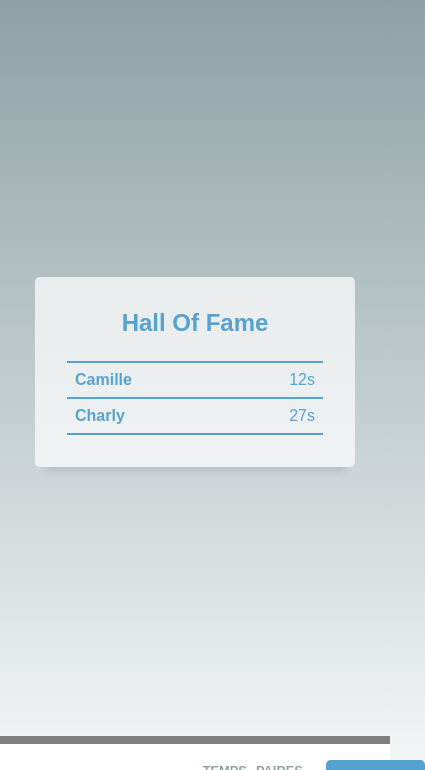
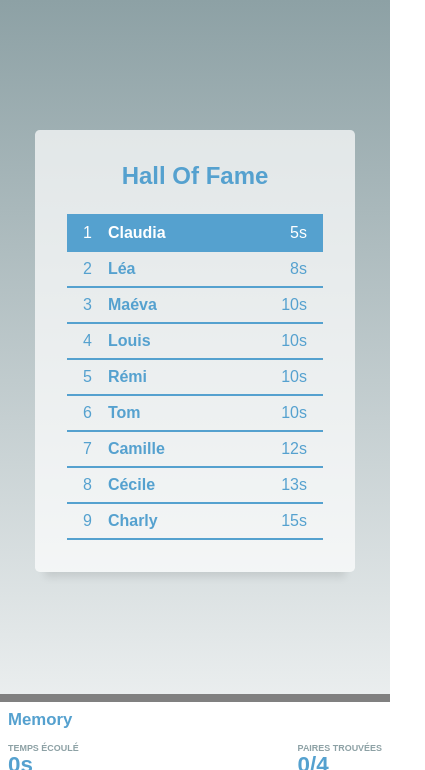
Before and after one commit to Tom-Roche-kinoah/matching-game, a website: page front/index.html in a window 390 px wide. Shown: the top 770 px of the page, 425 px wide, since content can reach past the window. Drawn offline with Linux system fonts and the light colour scheme.

Commit message:
feat: refacto, coments, responsive

```diff
--- a/front/css/memory.css
+++ b/front/css/memory.css
@@ -83,14 +83,17 @@ main {
 
 /* CARDS */
 .cards {
+    font-size: 1em;
     display: flex;
     flex-wrap: wrap; /* on autorise les items flex à revenir à la ligne si nécéssaire */
     width: calc(var(--card-size) * 9);
     /* on souhaite 9 items par ligne pour 18 paires, donc on définit la largeur à 9x largeur d'un item */
     justify-content: center;
 }
+
 .card-outer {
     width: var(--card-size);
+    height: var(--card-size);
     padding: .5em;
     aspect-ratio: 1/1;
     /* 1/1 est un ratio carré, on pourrait utiliser 4/3 par ex. */
@@ -98,6 +101,8 @@ main {
     perspective: 10em;
     /* L'element card enfant, va pivoter sur l'axe Y, pour donner un effet 3D, on définit une perspective sur le parent */
 }
+
+
 .card-outer .card {
     border-radius: var(--card-radius);
     width: 100%;
@@ -140,7 +145,17 @@ main {
     background-size: 100%;
     background-position: 0 -100%;
 }
-
+@media (max-width:400px) {
+    .cards {
+        font-size: .5em;
+    }
+    .card-outer {
+        padding: .25em;
+    }
+    .card-outer:not(.discovered) .card:hover {
+        outline: none;
+    }
+}
 /* la face de la carte est déterminée par un attribut personnalisé data-card */
 /* on fait simplement glisser le sprite pour en afficher la bonne partie */
 .card-outer[data-id="1"] .face.front { background-position: 0 -100%; }
@@ -175,21 +190,30 @@ main {
 .hall-of-fame {
     flex-basis: 20em;
 }
-.hall-of-fame ul {
+.hall-of-fame ol {
     border-bottom: solid 2px var(--main-color);
     width: 100%;
+    list-style-type: none;
 }
-.hall-of-fame ul li {
+.hall-of-fame ol li .player{
     display: flex;
-    justify-content: space-between;
-    padding: .5em;
+    gap: 1em;
+    padding: .5em 1em;
     border-top: solid 2px var(--main-color);
+}
+.hall-of-fame ol li:first-child {
+    color: white;
+    background-color: #55A1CF;
+}
+.player-rank {
+
 }
 .player-name {
     font-weight: bold;
+    text-align: start;
 }
 .player-score {
-
+    margin-left: auto;
 }
 
 /* VICTORY */
@@ -234,6 +258,7 @@ main {
     padding: 1rem 5rem;
     position: relative;
     display: flex;
+    gap: 1em;
     justify-content: space-between;
     align-items: center;
 }
@@ -289,3 +314,24 @@ main {
     color: var(--main-color);
     font-size: 2em;
 }
+
+@media (max-width:400px) {
+    .ui {
+        font-size: .7em;
+        padding: .5rem;
+        flex-wrap: wrap;
+    }
+    .ui .btn {
+        margin-top: .5em;
+        width: 100%;
+        font-size: 1.3em;
+    }
+    .timer,
+    .score {
+        width: fit-content;
+    }
+    .game-title {
+        font-size: 1.5em;
+        width: 100%;
+    }
+}
--- a/front/index.html
+++ b/front/index.html
@@ -15,9 +15,9 @@
 
             <section class="hall-of-fame">
                 <h2 class="section-title">Hall Of Fame</h2>
-                <ul class="player-list">
+                <ol class="player-list">
                     <!-- contenu dynamique -->
-                </ul>
+                </ol>
             </section>
 
             <section class="cards">
--- a/front/js/memory.js
+++ b/front/js/memory.js
@@ -4,21 +4,33 @@ const memory = {
   // ------------
   // Propriétés
   // ------------
-
   // Propriétés générales
-  gameState: 1,            // le jeu possède 4 états (hall-of-fame 1/game 2/time-out 3/victory 4)
-  currentPair: [],         // tableau qui contient les 2 cartes en cours d'affichage
+  gameState: 1, // le jeu possède 4 états (hall-of-fame 1/game 2/time-out 3/victory 4)
+  currentPair: [], // tableau qui contient les 2 cartes en cours d'affichage
   areCardsClickable: false, // l'event de click est il disponible
-  isGameActive: false,      // le jeu est il en cours
-  currentScore: 0,         // nombre de paires découvertes
-  currentTime: 0,          // chrono en cours en 10e de secondes
-  hallOfFame: [{playerName: 'Camille', playerScore: 12},{playerName: 'Charly', playerScore: 27}], // le tableau des meilleurs scores
-  apiBaseUrl: "xxx",       // url à requeter pour la gestion des scores
+  isGameActive: false, // le jeu est il en cours
+  currentScore: 0, // nombre de paires découvertes
+  currentTime: 0, // chrono en cours en 10e de secondes
+  hallOfFame: [
+    {playerName: 'Camille', playerScore: 12},
+    {playerName: 'Cécile', playerScore: 13},
+    {playerName: 'Claudia', playerScore: 5},
+    {playerName: 'Léa', playerScore: 8},
+    {playerName: 'Justine', playerScore: 16},
+    {playerName: 'Albert', playerScore: 25},
+    {playerName: 'Julien', playerScore: 36},
+    {playerName: 'Maéva', playerScore: 10},
+    {playerName: 'Louis', playerScore: 10},
+    {playerName: 'Rémi', playerScore: 10},
+    {playerName: 'Tom', playerScore: 10},
+    {playerName: 'Charly', playerScore: 15}
+  ], // le tableau des meilleurs scores
+  apiBaseUrl: "xxx", // url à requeter pour la gestion des scores
 
   // Parametres de jeu
-  timeLimit: 15,           // temps alloué pour jouer en secondes
-  cardDisplayTime: 1,      // temps d'affichage d'une paire de carte retournée en secondes
-  numberOfCardPairs: 2,    // nombre de paires de cartes (max 18 en l'état)
+  timeLimit: 300, // temps alloué pour ue partie, en secondes
+  cardDisplayTime: 1, // temps d'affichage d'une paire de cartes retournée, en secondes
+  numberOfCardPairs: 4, // nombre de paires de cartes (max 18 en l'état)
 
   // Elements du dom (les éléments auquels on a besoin d'acceder régulièrement)
   gameElement: document.querySelector('.game'), // la zone globale, qui change de state
@@ -26,7 +38,7 @@ const memory = {
   scoreDisplayElement: document.querySelector('.score .ui-element-content'), // le texte du score
   timerDisplayElement: document.querySelector('.timer .ui-element-content'), // le texte du temps
   timerBarElement: document.querySelector('.timer-bar .bar'), // la barre de temps
-  victoryMessageElement: document.querySelector('.victory .message'), // la barre de temps
+  victoryMessageElement: document.querySelector('.victory .message'), // le message de victoire
   HallOfFameListElement: document.querySelector('.player-list'), // le Hall of Fame
 
   // Méthode d'initialisation de l'app
@@ -44,33 +56,32 @@ const memory = {
   // ------------
   // Méthodes
   // ------------
-
-  // créer le tableau d'id de cartes, et le retourner mélangé
+  // Créer le tableau d'id de cartes, et le retourner mélangé
   createArrayOfCards: () => {
     const arrayOfCards = [];
     // pour chaque paire de cartes
-    for (let i = 1; i <= memory.numberOfCardPairs; i++) {
+    for (let id = 1; id <= memory.numberOfCardPairs; id++) {
       // on ajoute 2x l'id dans le tableau
-      arrayOfCards.push(i, i); // par ex. pour 4 paires => [1, 1, 2, 2, 3, 3, 4, 4]
+      arrayOfCards.push(id, id); // par ex. pour 4 paires => [1, 1, 2, 2, 3, 3, 4, 4]
     }
     // puis on mélange le tableau
     memory.shuffleArray(arrayOfCards);
     return arrayOfCards;
   },
 
-  // distribuer les cartes
+  // Distribuer les cartes
   dealCards: () => {
-    // autant de fois que le double de 'numberOfCardPairs'
-    // créer et injecter une carte dans le dom
-    const pairsOfCards = memory.createArrayOfCards();
-    console.log(pairsOfCards);
-    pairsOfCards.forEach((cardId, index) => {
+    // créer le tableau d'id de carte
+    const cards = memory.createArrayOfCards();
+    // console.log(pairsOfCards);
+    // itérer sur le tableau d'id de carte
+    cards.forEach((cardId, index) => {
+      // créer une carte et l'injecter dans le dom
       memory.createCardElement(cardId, index);
     });
-
   },
 
-  // créer une carte
+  // Créer une carte
   createCardElement: (cardId, cardNumber) => {
     // créer l'élément
     const cardElement = document.createElement('div');
@@ -93,175 +104,208 @@ const memory = {
     memory.cardsGridElement.appendChild(cardElement);
   },
 
-  // evenement click sur une carte
+  // Evenement click sur une carte
   handleCardClick: (e) => {
+    // au clic, on récupère l'élément .card-outer le plus proche
     memory.onCardClick(e.target.closest(".card-outer"));
   },
 
-  // au clic sur une carte
+  // Au clic sur une carte
   onCardClick: (card) => {
+    // si les cartes sont cliquables
     if (memory.areCardsClickable) {
+      // Retourner la carte ciblée
       memory.flipCards([card], true);
+      // Ajouter la carte ciblée au comparateur
       memory.addToCurrentPair(card);
     }
   },
 
-  // logique de stockage de la paire en cours
+  // Stockage de la paire en cours
   addToCurrentPair: (card) => {
-    // si la première carte est recliquée, on ignore
+    // si la première carte est recliquée, ignorer l'evenement
+    // => si une seule carte présente dans le comparateur, ET si cette carte est identique à celle cliquée
     if (memory.currentPair.length === 1 && memory.currentPair[0] === card) {
-      console.error('carte déja cliquée...');
+      console.error('Carte déja cliquée...');
       // le return ici termine la fonction
       return;
     }
-    // on ajoute la carte au comparateur
+
+    // ajouter la carte au comparateur
     memory.currentPair.push(card);
-    //console.log(memory.currentPair);
 
     // si le comparateur contient 2 cartes
     if (memory.currentPair.length === 2) {
-      // on vérifie si c'est une paire
+      // on vérifie si c'est une paire gagnante
       console.log('2 cartes affichées, on check si c\'est une paire');
       memory.checkIfGoodPair();
     }
   },
 
-  // vérifier si la paire visible est valide (2 id identiques)
+  // Vérifier si la paire visible est valide (2 id identiques)
   checkIfGoodPair: () => {
     // une paire est affichée, on désactive le click sur les cartes
     memory.areCardsClickable = false;
     // si les cartes du comparateur ont le meme id
     if (memory.currentPair[0].dataset.id === memory.currentPair[1].dataset.id) {
-      console.log('Yes ! C\'est une paire !');
+      // C'est une paire gagnante
+      console.log('🟢 Yes ! C\'est une paire !');
       // pour chaque carte du comparateur
       memory.currentPair.forEach(card => {
-        // on retire l'event de click
+        // on leur retire définitivement l'event de click
         card.removeEventListener('click', memory.handleCardClick);
         // on ajoute la class css 'discovered'
         card.classList.add('discovered');
       });
       // on ajoute un point au score
       memory.scoreUp();
-      // puis on vide le comparateur
+      // on vide le comparateur
       memory.resetCurrentPair();
-      // et on réactive le click sur les cartes
+      // puis on réactive le click sur les cartes restantes
       memory.areCardsClickable = true;
     } else {
-      // si ce n'est pas une paire, on les cache à la fin du délai
-      console.log('C\'est pas une paire...');
+      // sinon, ce n'est pas une paire gagnante, on les cache à la fin du délai
+      console.log('🔴 C\'est pas une paire...');
       memory.displayCardTimeOut();
     }
   },
 
-  // cacher les cartes au bout du délai
+  // Cacher la paire visible au bout du délai
   displayCardTimeOut: () => {
+    // Convertir le délai paramétré en ms
     const displayTime = memory.cardDisplayTime * 1000;
     const displayTimer = setTimeout(() => {
+      // toutes les actions dans le timeOut seront éxecutées apres 'displayTime' ms
       console.log('On les cache');
+      // flip, coté caché, de la paire courante
       memory.flipCards(memory.currentPair, false);
+      // Vider le comparateur
       memory.resetCurrentPair();
+      // Réactiver le click sur les cartes restantes
       memory.areCardsClickable = true;
       clearTimeout(displayTimer);
     }, displayTime);
   },
 
+  // exemple de JSdoc
   /**
-   * retourner (montrer ou cacher) des cartes
+   * Retourner (montrer ou cacher) des cartes
    * @param {array} cardsArray est un tableau de cartes à retourner (flip)
    * @param {boolean} visible est un boolean pour indiquer le sens final du retournement, true : affiché, false : caché
    */
   flipCards: (cardsArray, visible) => {
       cardsArray.forEach(card => {
-        if (visible) card.classList.add('visible');
-        else card.classList.remove('visible');
+        // exemple d'opérateur conditionnel (ternaire)
+        visible ? card.classList.add('visible') : card.classList.remove('visible');
       });
   },
 
-  // vider le comparateur de carte
+  // Vider le comparateur de carte
   resetCurrentPair: () => {
     memory.currentPair = [];
   },
 
-  // ajouter 1 point au score
+  // Ajouter 1 point au score
   scoreUp: () => {
+    // incrémentation de currentScore de 1 (++ équivalent à += 1, ou encore maVar = maVar + 1 )
     memory.currentScore ++;
+    // Mise à jour du score dans l'affichage
     memory.displayScore();
+    // Test de condition de victoire
     memory.isGameOver();
   },
 
-  // afficher le score dans l'ui
+  // Afficher le score dans l'ui
   displayScore: () => {
     const score = `${memory.currentScore}/${memory.numberOfCardPairs}`
     memory.scoreDisplayElement.textContent = score;
   },
 
-  // animer la barre de progression du temps dans l'ui
+  // Animer la barre de progression du temps dans l'ui
   displayTimeBarProgress: () => {
-    let percentage = memory.currentTime / memory.timeLimit * 10;
-    memory.timerBarElement.style.width = `${percentage}%`;
+    // la barre de temps remplit progressivement toute la largeur de l'ui
+    // cette largeur est variable, il faut donc convertir le temps absolu en %age
+    let percentage = memory.currentTime / memory.timeLimit * 100;
+    memory.timerBarElement.style.width = `${percentage * .1}%`; // x .1 pour convertir les 10emes de s en s
   },
 
-  // afficher le compteur de temps dans l'ui
+  // Afficher le compteur de temps dans l'ui
   displayTimer: () => {
-    memory.timerDisplayElement.textContent = `${Math.floor(memory.currentTime * 0.1)}s`;
+    memory.timerDisplayElement.textContent = `${Math.floor(memory.currentTime * .1)}s`;
   },
 
-  // afficher le message de victoire personnalisé
+  // Afficher le message de victoire personnalisé
   displayVictoryMessage: () => {
+    // Indiquer au joueur victorieux ses statistiques
     memory.victoryMessageElement.textContent = `${memory.currentScore} paires trouvées en ${Math.floor(memory.currentTime * 0.1)} secondes`;
   },
 
-  // afficher le contenu du Hall of Fame avec la data
+  // Afficher le contenu du Hall of Fame avec la data
   displayHallOfFamePlayers: () => {
-    // tri du tableau Hall of Fame par score croissant
+    // Tri du tableau Hall of Fame par score croissant
     memory.hallOfFame.sort((p1, p2) => p1.playerScore - p2.playerScore );
-
-    // ne garder que les 10 premiers
-
-    // on vide la zone du dom
+    // Vider la zone du dom
     memory.HallOfFameListElement.innerHTML = '';
-    // pour chaque joueur de la liste
-    memory.hallOfFame.forEach(player => {
+    // Itérer sur les 9 premiers joueurs de la liste
+    memory.hallOfFame.slice(0,9).forEach((player, index) => {
+      const rank = index + 1; // l'index commence à zéro, on lui ajoute 1
+      const { playerScore, playerName } = player; // astuce d'écriture : déstructurer l'objet
+      // on construit l'élément
       const playerItemElement = document.createElement('li');
       const playerItemContent = `
-          <span class="player-name">${player.playerName}</span>
-          <span class="player-score">${player.playerScore}s</span>
+          <div class="player">
+            <span class="player-rank">${rank}</span>
+            <span class="player-name">${playerName}</span>
+            <span class="player-score">${playerScore}s</span>
+          </div>
       `;
+      // Insèrer le contenu dans l'élément
       playerItemElement.innerHTML = playerItemContent;
+      // Injecter l'élément dans le dom
       memory.HallOfFameListElement.appendChild(playerItemElement);
     });
   },
 
-  // lorsque le joueur soumets son score
+  // Lorsque le joueur soumets son score
   handleSubmitScoreForm: () => {
+    // le formulaire est soumis
     document.querySelector('.player-score-form').addEventListener('submit', (e) => {
+      // Si le jeu n'est pas en state de victoire on bloque
+      if (memory.gameState !== 4) return;
       // Empecher le rechargement de page par défaut
       e.preventDefault();
       // Collecter les infos pour construire l'objet 'player'
       const playerName = memory.sanitizeInput(e.target.playerName.value); // la methode sanitizeInput nettoie les balises problématiques
-      const playerScore = Math.floor(memory.currentTime * 0.1);
+      const playerScore = Math.floor(memory.currentTime * .1);
       // Dans cet objet, clés et valeurs ont le meme nom, on peut réduire le code avec un peu de sucre syntaxique
       const player = {
         playerName,
         playerScore
       };
       memory.hallOfFame.push(player);
+      // Rafraichissement de l'affichage
       memory.displayHallOfFamePlayers();
+      // Réinitalisation du jeu
       memory.resetGame();
+      // Retour à l'accueil
       memory.setGameState(1);
     })
   },
 
-  // fermer le panneau game over, retour à l'accueil
+  // Fermer le panneau game over, retour à l'accueil
   handleCloseGameOver: () => {
+    // au clic sur la X de fermeture
     document.querySelector('.game-over .btn').addEventListener('click', () => {
+      // Réinitalisation du jeu
       memory.resetGame();
+      // Retour à l'accueil
       memory.setGameState(1);
     })
   },
 
-  // changer l'état du jeu
+  // Changer l'état du jeu
   setGameState: (state) => {
+    // l'état du jeu permet de limiter les actions possibles et gérer l'affichage
     memory.gameState = state;
     memory.gameElement.dataset.gameState = memory.gameState;
   },
@@ -282,11 +326,11 @@ const memory = {
     }, 100);
   },
 
-  // le jeu est il fini ?
+  // Le jeu est il fini ?
   isGameOver: () => {
     // il existe 2 conditions de fin de jeu
 
-    // VICTOIRE
+    // VICTOIRE 😁
     // si toutes les paires ont été trouvées : score = paires distribuées
     if (memory.currentScore >= memory.numberOfCardPairs ) {
       memory.setGameState(4);
@@ -295,9 +339,9 @@ const memory = {
       memory.areCardsClickable = false;
     }
 
-    // ECHEC
+    // ECHEC 😭
     // si le temps alloué est écoulé : temps actuel >= limite de temps
-    if (memory.currentTime * 0.1 >= memory.timeLimit ) {
+    if (memory.currentTime * .1 >= memory.timeLimit ) {
       memory.setGameState(3);
       memory.isGameActive = false;
       memory.areCardsClickable = false;
@@ -305,10 +349,12 @@ const memory = {
     }
   },
 
+  // Attacher l'évenement Nouvelle partie
   handleNewGame: () => {
     document.querySelector('.new-game-btn').addEventListener('click', () => memory.newGame());
   },
 
+  // Nouvelle partie
   newGame: () => {
     // nouvelle partie, on réinitialise les propriétés
     memory.resetGame();
@@ -320,6 +366,7 @@ const memory = {
     memory.isGameActive = true;
   },
 
+  // Réinitialiser le jeu
   resetGame: () => {
     // réinitilisation des propriétés
     memory.currentPair = [];
@@ -338,9 +385,10 @@ const memory = {
   // ------------
   // utilitaires
   // ------------
-
-  // mélanger un array
+  // Mélanger un array
   shuffleArray: (array) => {
+    // Implémentation de l'algorithme Fisher-Yates
+    // https://en.wikipedia.org/wiki/Fisher%E2%80%93Yates_shuffle
     for (let i = array.length - 1; i > 0; i--) {
       const j = Math.floor(Math.random() * (i + 1));
       const temp = array[i];
@@ -349,8 +397,9 @@ const memory = {
     }
   },
 
-  // nettoyage des saisies
+  // Nettoyage des saisies
   sanitizeInput: (input) => {
+    // on return la chaine débarrassée des tags problématiques '<>' et des espaces de début et fin de chaine
     return input.replace( /(<([^>]+)>)/ig, '').trim();
   },
 
```
